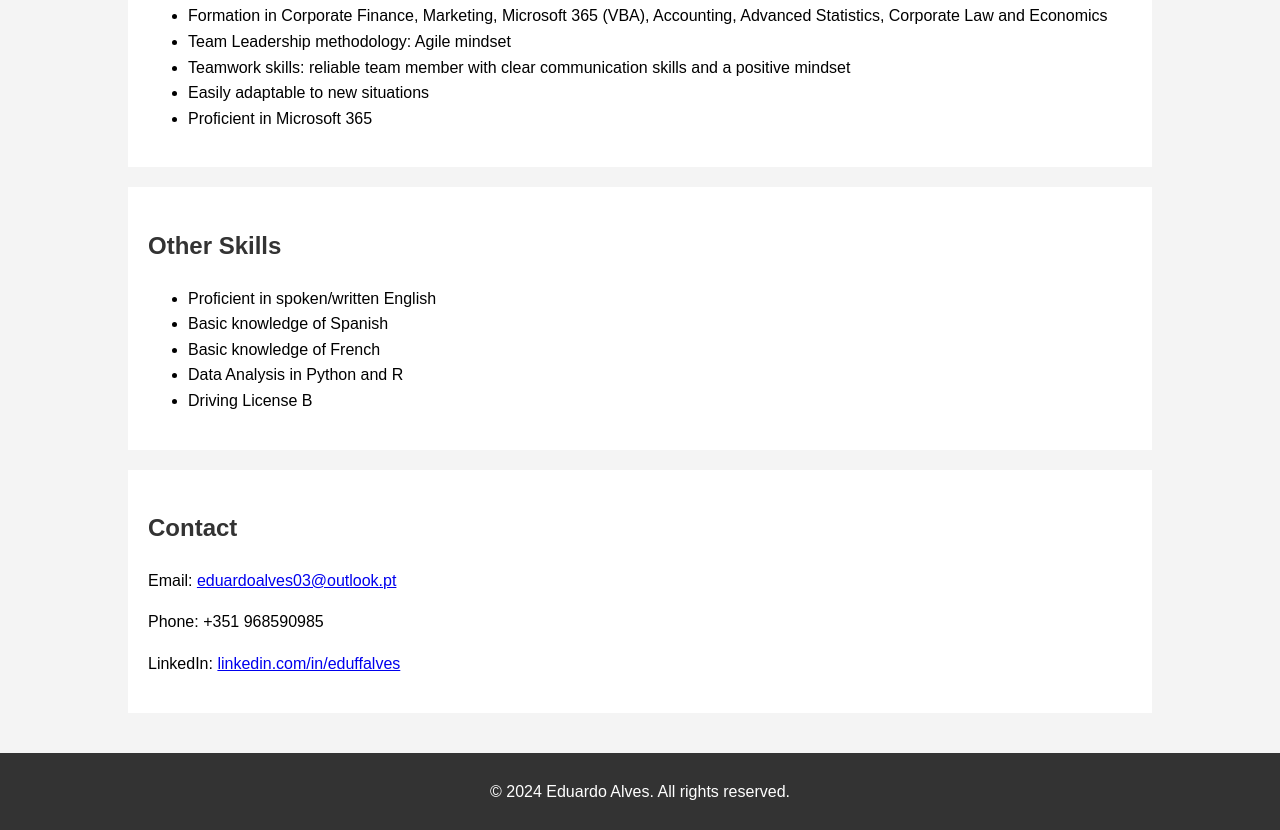
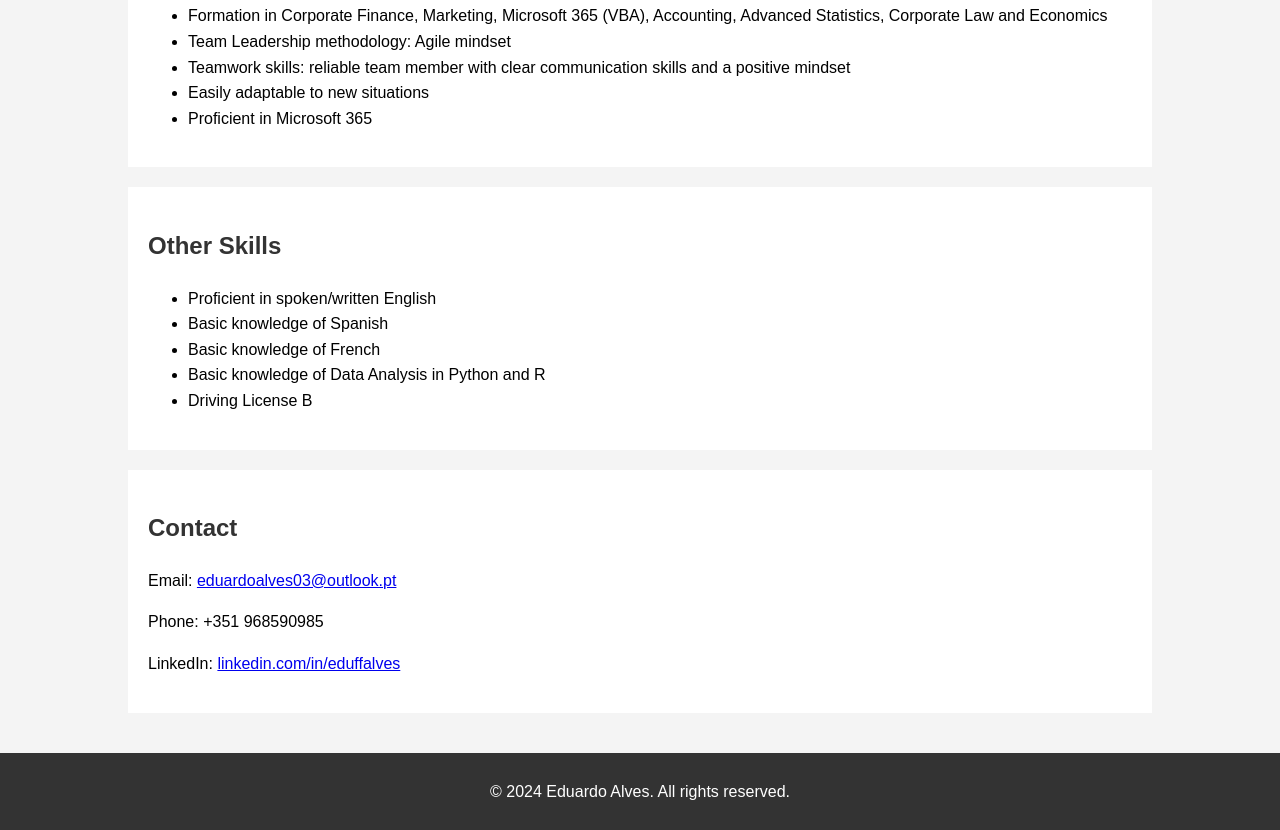
Before and after one commit to Eduardo-FF-Alves/Eduardo-FF-Alves.github.io, a plain HTML site: page cv_en.html in a window 1280 px wide. Shown: the part 1365-2195 px from the top of the page. Drawn offline with Linux system fonts and the light colour scheme.

Commit message:
Update cv_en.html

```diff
--- a/cv_en.html
+++ b/cv_en.html
@@ -115,7 +115,7 @@
                 <li>Proficient in spoken/written English</li>
                 <li>Basic knowledge of Spanish</li>
                 <li>Basic knowledge of French</li>
-                <li>Data Analysis in Python and R</li>
+                <li>Basic knowledge of Data Analysis in Python and R</li>
                 <li>Driving License B</li>
             </ul>
         </section>
```
